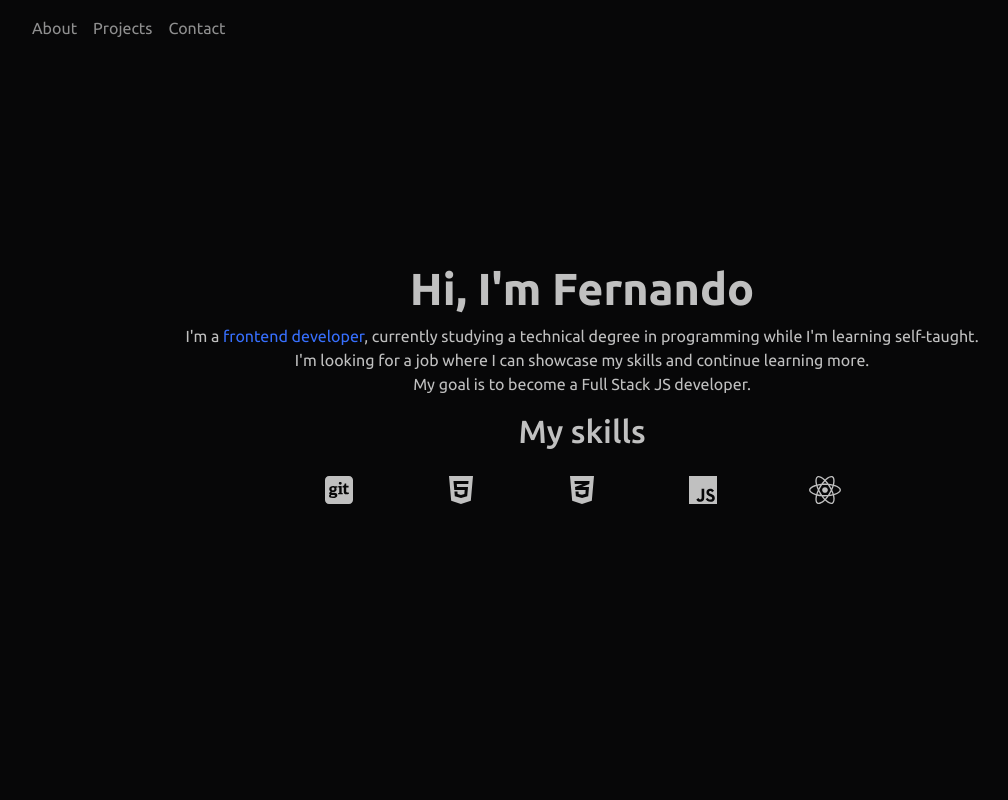
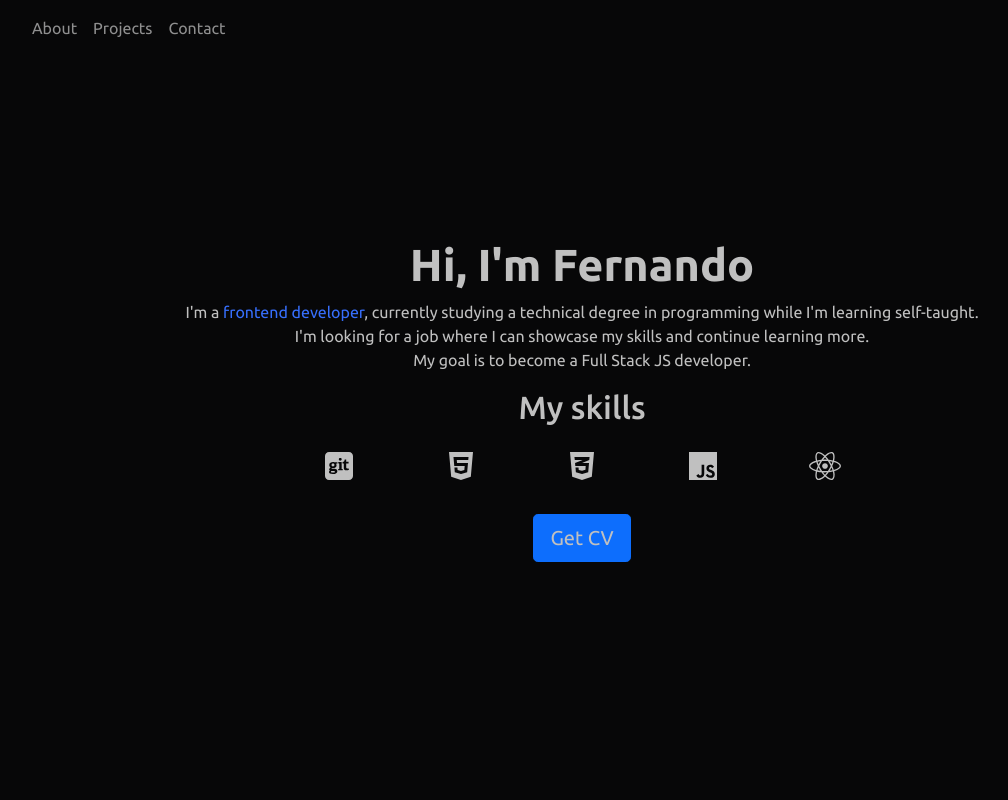
Before and after one commit to fernandobouchet/fernandobouchet.github.io, a React (Create React App) app: page / in a window 1280 px wide. Shown: the top 800 px of the page, without its empty margins (58-1066 px from the left). Built offline with nearby package versions, Linux system fonts and the light colour scheme; the HTML template or start-up script is replaced by a standard one.

Commit message:
Add 'Get CV' button

```diff
--- a/src/components/About/About.js
+++ b/src/components/About/About.js
@@ -1,4 +1,4 @@
-import { Row, Container, Col } from "react-bootstrap";
+import { Row, Container, Col, Button } from "react-bootstrap";
 import styled from "styled-components";
 import { FontAwesomeIcon } from "@fortawesome/react-fontawesome";
 import {
@@ -58,6 +58,17 @@ function About() {
           <h2>My skills</h2>
           <StyledRowIcons>{SkillIcons}</StyledRowIcons>
         </Row>
+        <div>
+          <Button variant="primary" size="lg">
+            <StyledAnchor
+              href="https://drive.google.com/file/d/17b35ZLaDUIMIkJgrgb3vkW_5C7VhqtDL/view?usp=sharing"
+              target="_blank"
+              rel="noreferrer"
+            >
+              Get CV
+            </StyledAnchor>
+          </Button>
+        </div>
       </StyledContainer>
     </>
   );
@@ -97,6 +108,15 @@ const StyledSpan = styled.span`
   color: #376ffd;
 `;
 
+const StyledAnchor = styled.a`
+  color: silver;
+  text-decoration: none;
+
+  &:hover {
+    color: silver;
+  }
+`;
+
 const Styledh1 = styled.h1`
   font-size: 2.8rem;
   font-weight: 600;
```
